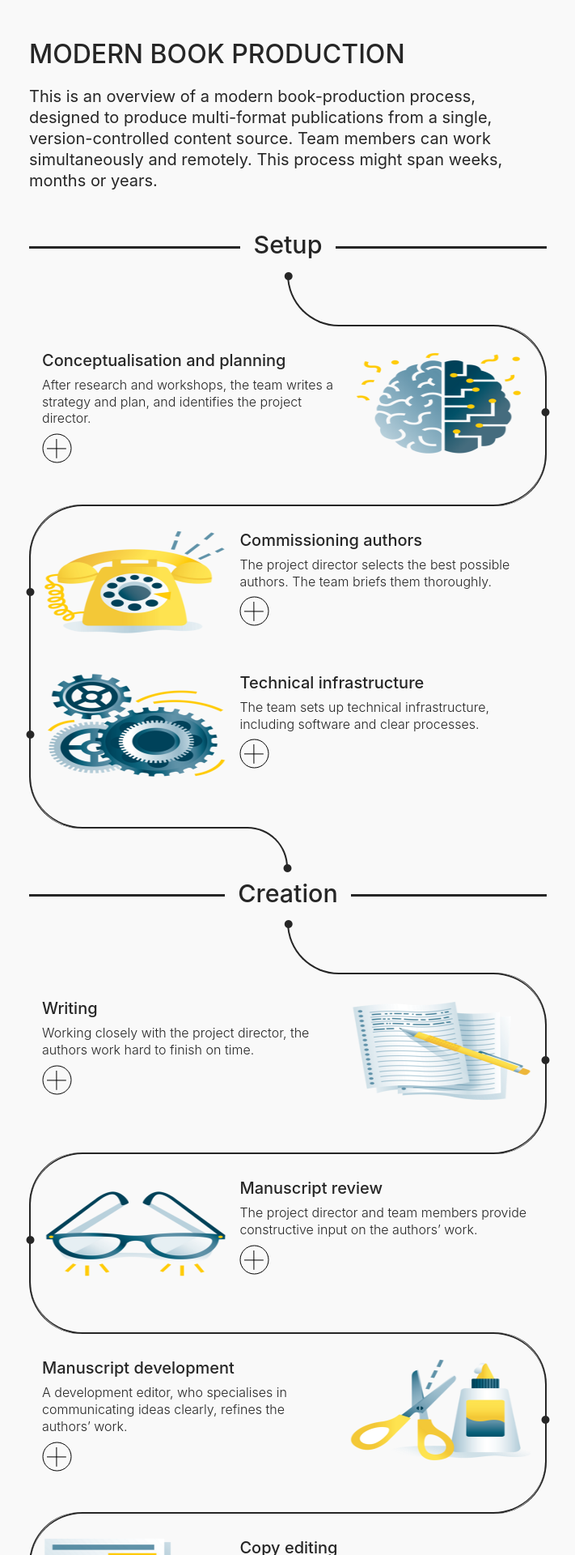
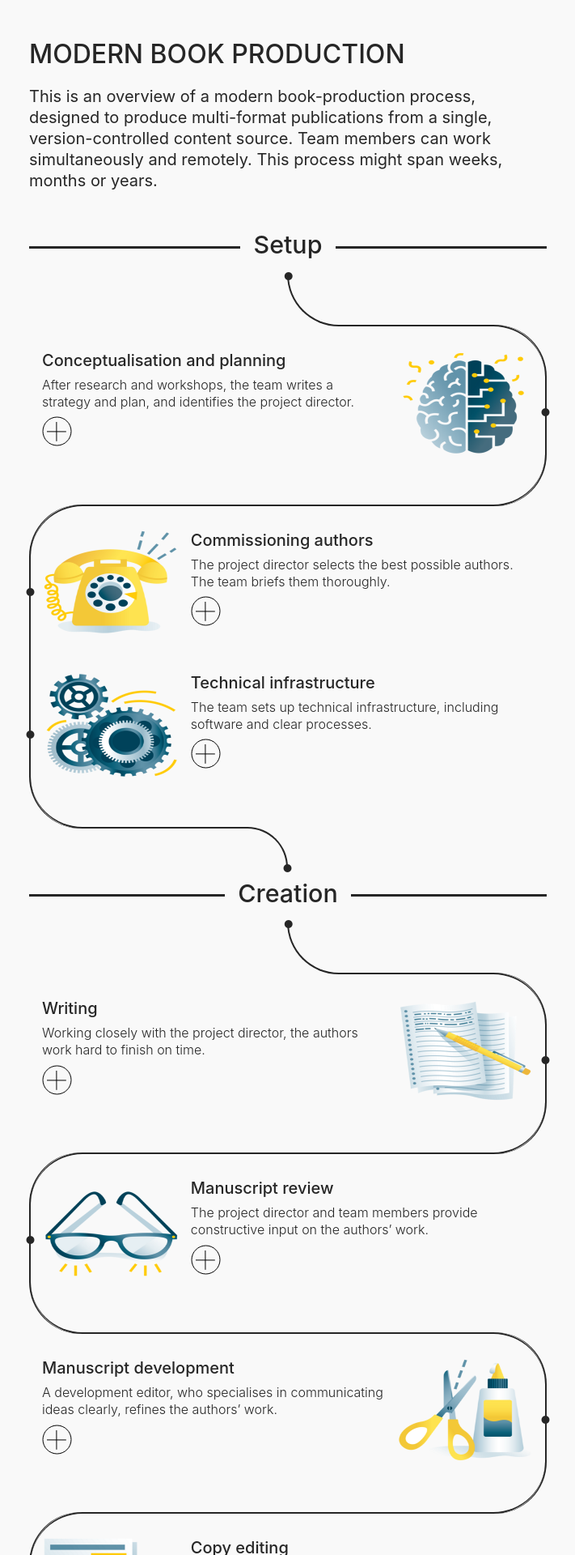
Before and after one commit to kshawkin/modern-book-production, a Jekyll site: the page built from index.md, in a window 1280 px wide. Shown: the top 1920 px of the page at 81% size, without its empty margins (284-995 px from the left). Built offline with Jekyll 4.4.1, drawn with Linux system fonts in a browser that asks for light colours; some web fonts are replaced.

Commit message:
Refine image sizes and button placement

```diff
--- a/_includes/image
+++ b/_includes/image
@@ -17,7 +17,7 @@ https://builtvisible.com/responsive-images-for-busy-people-a-quick-primer/ {% en
 <img
     sizes="auto"
     src="{{ site.baseurl }}/images/{{ image }}.{{ file-extension }}"
-    srcset="{{ site.baseurl }}/images/{{ image }}-128.{{ file-extension }} 320w,
+    srcset="{{ site.baseurl }}/images/{{ image }}-256.{{ file-extension }} 320w,
     {{ site.baseurl }}/images/{{ image }}-256.{{ file-extension }} 640w,
     {{ site.baseurl }}/images/{{ image }}-256.{{ file-extension }} 1024w" class="lazyload{% if include.class %} {{ include.class }}{% endif %}"
     {% if include.alt %} alt="{{ include.alt }}"{% endif %} />
--- a/_sass/_stage.scss
+++ b/_sass/_stage.scss
@@ -62,7 +62,13 @@
             margin-left: 0;
         }
         .task-expand {
-            margin-left: 40%; // align with text
+            margin-left: 50%; // align with text
+            @media only screen and (min-width: $break-width-small) {
+                margin-left: 40%;
+            }
+            @media only screen and (min-width: $break-width-medium) {
+                margin-left: 30%;
+            }
         }
     }
 }
--- a/_sass/_task.scss
+++ b/_sass/_task.scss
@@ -17,7 +17,13 @@
         margin-left: 1rem;
         margin-right: 0;
         margin-top: 1rem;
-        width: calc(40% - 1rem); // 1rem is margin to text
+        width: calc(50% - 1rem); // 1rem is margin to text
+        @media only screen and (min-width: $break-width-small) {
+            width: calc(40% - 1rem); // 1rem is margin to text
+        }
+        @media only screen and (min-width: $break-width-medium) {
+            width: calc(30% - 1rem); // 1rem is margin to text
+        }
 
         // Image sits higher on large screens
         @media only screen and (min-width: $break-width-medium) {
@@ -32,7 +38,13 @@
 
     .task-text {
         display: inline-block;
-        width: 60%;
+        width: 50%;
+        @media only screen and (min-width: $break-width-small) {
+            width: 60%;
+        }
+        @media only screen and (min-width: $break-width-medium) {
+            width: 70%;
+        }
 
         .summary {
             margin: 0.5rem 0;
@@ -48,8 +60,4 @@
             font-weight: 300;
         }
     }
-
-    .task-expand {
-        width: 60%;
-    }
 }
--- a/_sass/main.scss
+++ b/_sass/main.scss
@@ -14,6 +14,7 @@ $color-bg: #f9f9f9;
 $color-text: #262626;
 
 // Break points
+$break-width-small: 420px;
 $break-width-medium: 600px;
 $break-width-large: 900px;
 
```
